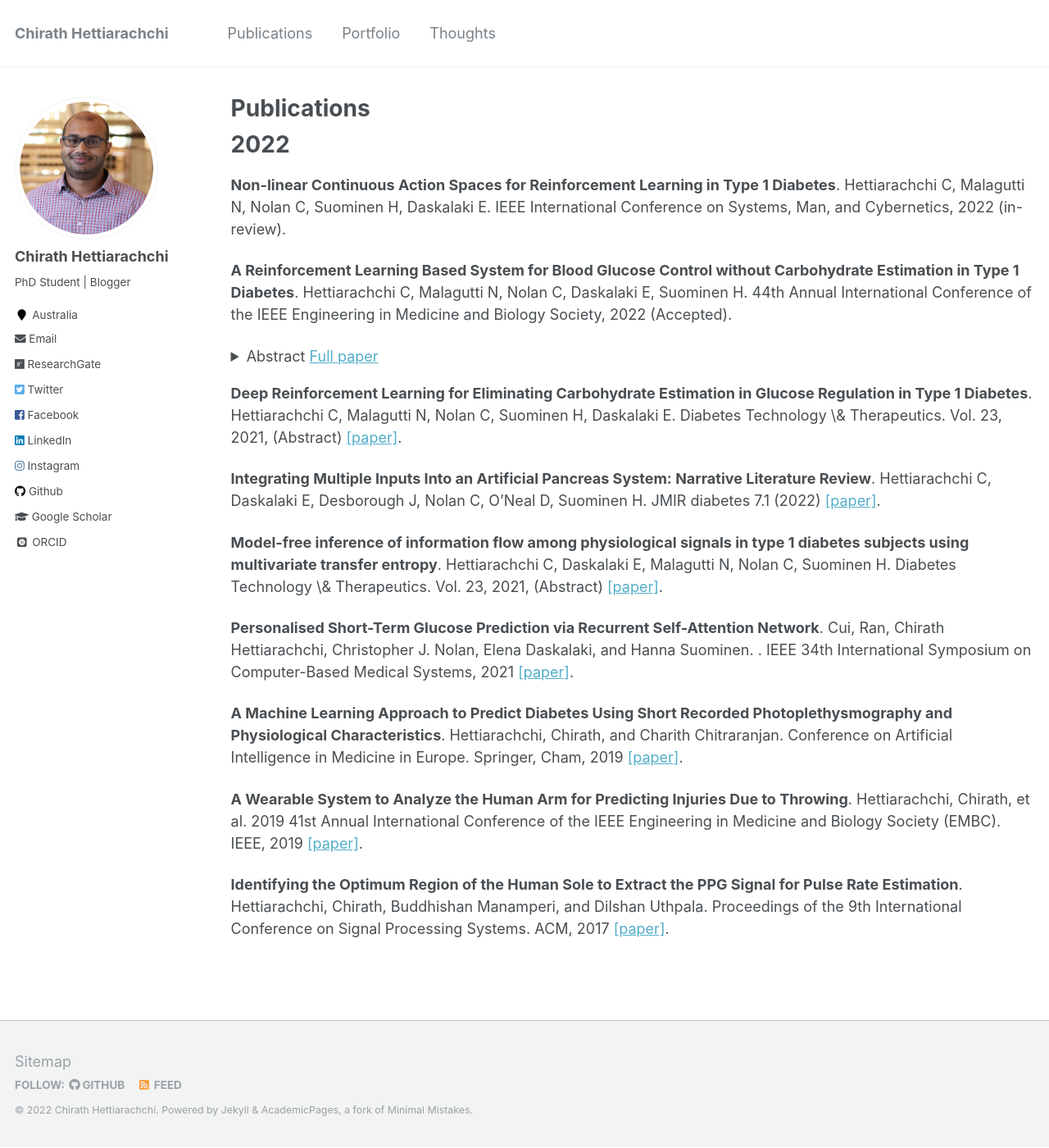
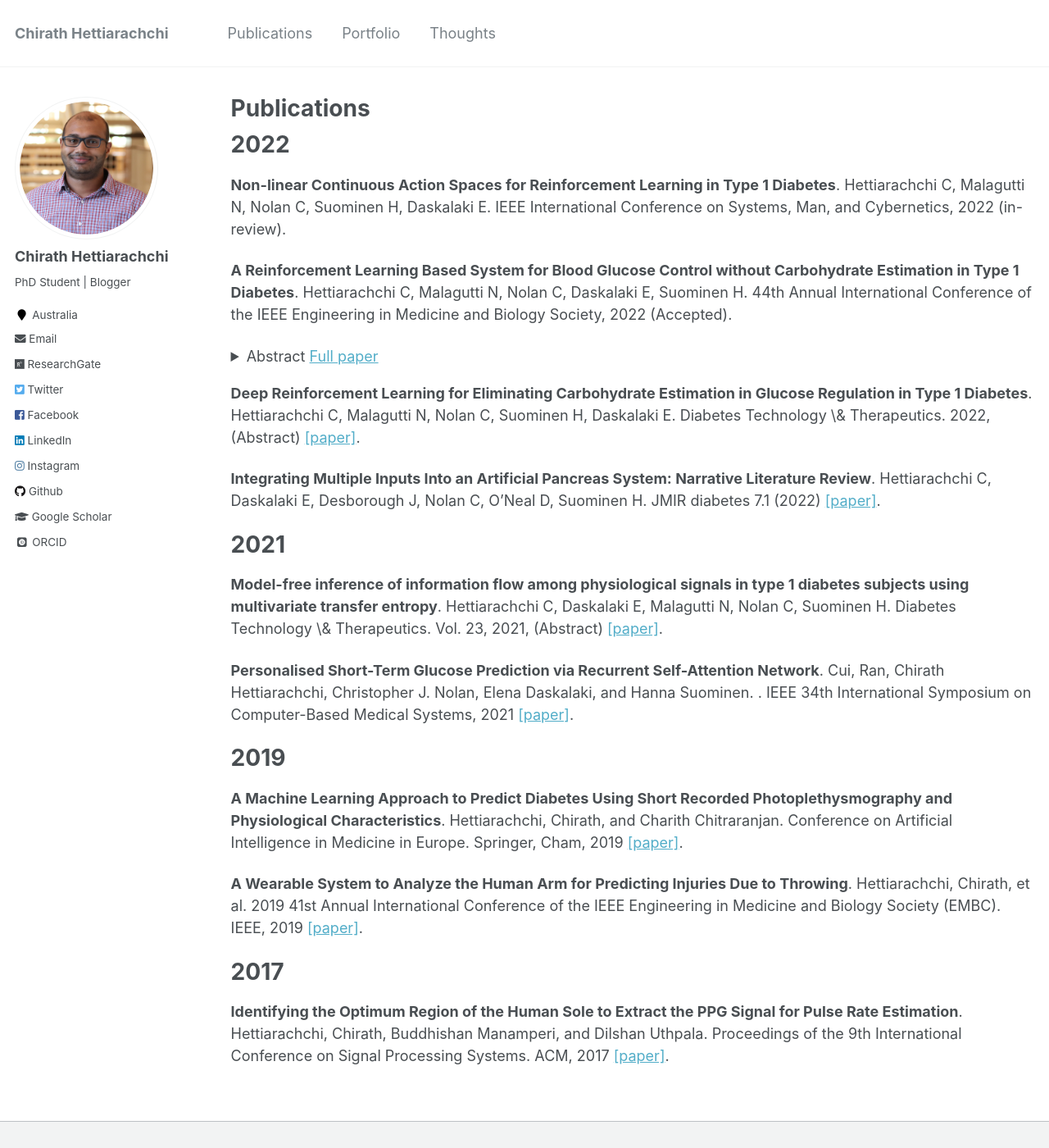
Before and after one commit to chirathyh/chirathyh.github.io, a Jekyll site: the page built from _pages/publications.md, in a window 1280 px wide and 1400 px high. Shown: the whole window at 82% size. Built offline with Jekyll 4.4.1, drawn with Linux system fonts in a browser that asks for light colours; some web fonts are replaced.

Commit message:
Update publications.md

```diff
--- a/_pages/publications.md
+++ b/_pages/publications.md
@@ -17,17 +17,23 @@ author_profile: true
 
 </details>
 
-**Deep Reinforcement Learning for Eliminating Carbohydrate Estimation in Glucose Regulation in Type 1 Diabetes**. Hettiarachchi C, Malagutti N, Nolan C, Suominen H, Daskalaki E. Diabetes Technology \& Therapeutics. Vol. 23, 2021, (Abstract) [[paper]](https://www.liebertpub.com/doi/full/10.1089/dia.2021.2525.abstracts).
+**Deep Reinforcement Learning for Eliminating Carbohydrate Estimation in Glucose Regulation in Type 1 Diabetes**. Hettiarachchi C, Malagutti N, Nolan C, Suominen H, Daskalaki E. Diabetes Technology \& Therapeutics. 2022, (Abstract) [[paper]](https://www.liebertpub.com/doi/full/10.1089/dia.2021.2525.abstracts).
 
 **Integrating Multiple Inputs Into an Artificial Pancreas System: Narrative Literature Review**. Hettiarachchi C, Daskalaki E, Desborough J, Nolan C, O'Neal D, Suominen H. JMIR diabetes 7.1 (2022) [[paper]](https://diabetes.jmir.org/2022/1/e28861/).
+
+# 2021
 
 **Model-free inference of information flow among physiological signals in type 1 diabetes subjects using multivariate transfer entropy**. Hettiarachchi C, Daskalaki E, Malagutti N, Nolan C, Suominen H. Diabetes Technology \& Therapeutics. Vol. 23, 2021, (Abstract) [[paper]](https://www.liebertpub.com/doi/full/10.1089/dia.2021.2525.abstracts).
 
 **Personalised Short-Term Glucose Prediction via Recurrent Self-Attention Network**. Cui, Ran, Chirath Hettiarachchi, Christopher J. Nolan, Elena Daskalaki, and Hanna Suominen. . IEEE 34th International Symposium on Computer-Based Medical Systems, 2021 [[paper]](https://ieeexplore.ieee.org/abstract/document/9474665).
 
+# 2019
+
 **A Machine Learning Approach to Predict Diabetes Using Short Recorded Photoplethysmography and Physiological Characteristics**. Hettiarachchi, Chirath, and Charith Chitraranjan. Conference on Artificial Intelligence in Medicine in Europe. Springer, Cham, 2019 [[paper]](http://chirathyh.github.io/files/AIME_2019_paper_89.pdf).
 
 **A Wearable System to Analyze the Human Arm for Predicting Injuries Due to Throwing**. Hettiarachchi, Chirath, et al. 2019 41st Annual International Conference of the IEEE Engineering in Medicine and Biology Society (EMBC). IEEE, 2019 [[paper]](http://chirathyh.github.io/files/EMBC19_0212_FI.pdf).
+
+# 2017
 
 **Identifying the Optimum Region of the Human Sole to Extract the PPG Signal for Pulse Rate Estimation**. Hettiarachchi, Chirath, Buddhishan Manamperi, and Dilshan Uthpala. Proceedings of the 9th International Conference on Signal Processing Systems. ACM, 2017 [[paper]](http://chirathyh.github.io/files/paper1.pdf).
 
```
